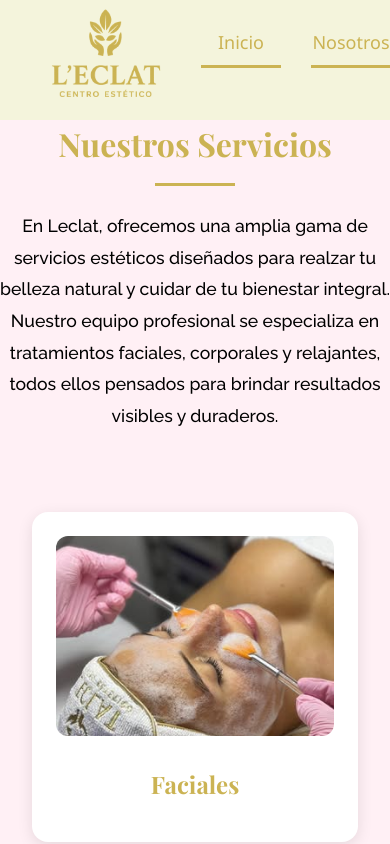
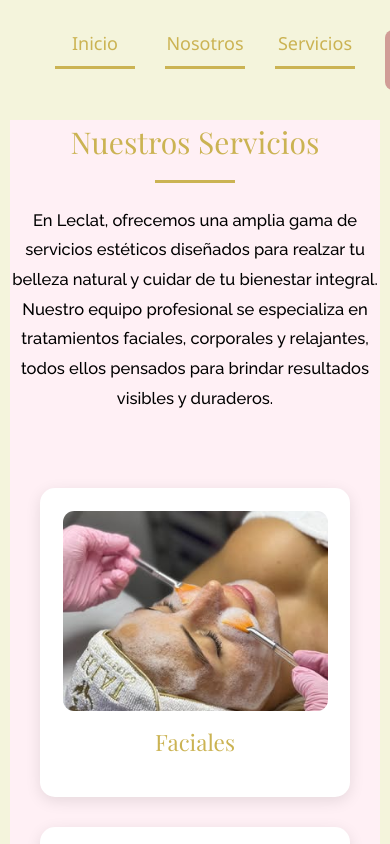
Before and after one commit to Mario06franco/leclat, a React (Vite) app: page /servicios in a window 390 px wide. Shown: the top 844 px of the page. Built offline with nearby package versions, Linux system fonts and the light colour scheme; a web font is replaced by a local one.

Commit message:
actulizando front

```diff
--- a/index.html
+++ b/index.html
@@ -2,7 +2,7 @@
 <html lang="en">
   <head>
     <meta charset="UTF-8" />
-    <link rel="icon" type="image/x-icon" sizes="64x64" href="public/leclat1.ico" />
+    <link rel="icon" type="image/x-icon" sizes="64x64" href="leclat1.ico" />
 
     <meta name="viewport" content="width=device-width, initial-scale=1.0" />
     <title>L´eclat</title>
--- a/src/App.jsx
+++ b/src/App.jsx
@@ -1,5 +1,6 @@
 import React, { useState, useEffect } from 'react';
 import { Routes, Route, useNavigate } from 'react-router-dom';
+import './index.css';
 
 import Navbar from './components/Navbar';
 import Footer from './components/footer';
--- a/src/components/admin/citaModal.jsx
+++ b/src/components/admin/citaModal.jsx
@@ -1,7 +1,7 @@
 import axios from 'axios';
 import React, { useState, useEffect } from 'react';
 import './citaModal.css';
-const backendUrl = import.meta.env.VITE_BACKEND_URL;
+
 
 const CitaModal = ({ citaSeleccionada, onGuardar, onCancelar }) => {
   const [formData, setFormData] = useState({
@@ -51,11 +51,11 @@ const CitaModal = ({ citaSeleccionada, onGuardar, onCancelar }) => {
 
       if (citaSeleccionada && citaSeleccionada._id) {
         // ✅ EDITAR usando el _id generado por MongoDB
-        await axios.put(`${backendUrl}/api/citas/${citaSeleccionada._id}`, dataToSend);
+        await axios.put(`${import.meta.env.VITE_BACKEND_URL}/api/citas/${citaSeleccionada._id}`, dataToSend);
         alert('Cita actualizada con éxito');
       } else {
         // ✅ CREAR nueva cita
-        await axios.post(`${backendUrl}/api/citas/agendar`, dataToSend);
+        await axios.post(`${import.meta.env.VITE_BACKEND_URL}/api/citas/agendar`, dataToSend);
         alert('Cita creada con éxito');
       }
 
--- a/src/components/admin/historias/CrearHistoriaClinica.jsx
+++ b/src/components/admin/historias/CrearHistoriaClinica.jsx
@@ -1,6 +1,6 @@
 import React, {useEffect ,useState } from 'react';
 import './CrearHistoriaClinica.css';
-const backendUrl = import.meta.env.VITE_BACKEND_URL;
+
 
 
 const getInitialFormData = (data) => {
@@ -163,7 +163,7 @@ const CrearHistoriaClinica = ({ data = {}, onClose, onGuardado }) => {
       });
 
       const url = formData._id
-        ? `${backendUrl}/api/historias/${formData._id}`
+        ? `${import.meta.env.VITE_BACKEND_URL}/api/historias/${formData._id}`
         : '${backendUrl}/api/historias';
       const method = formData._id ? 'PUT' : 'POST';
 
--- a/src/components/admin/servicios/CrearServicioModal.jsx
+++ b/src/components/admin/servicios/CrearServicioModal.jsx
@@ -1,7 +1,7 @@
 import React, { useState, useRef } from 'react';
 import axios from 'axios';
 import './servicios1.css';
-const backendUrl = import.meta.env.VITE_BACKEND_URL;
+
 
 const CrearServicioModal = ({ show, onClose, onCreate }) => {
   const [formData, setFormData] = useState({
@@ -97,7 +97,7 @@ const CrearServicioModal = ({ show, onClose, onCreate }) => {
         const formDataImg = new FormData();
         formDataImg.append('imagen', imagen);
 
-        const uploadResponse = await axios.post(`${backendUrl}/api/upload`, formDataImg, {
+        const uploadResponse = await axios.post(`${import.meta.env.VITE_BACKEND_URL}/api/upload`, formDataImg, {
           headers: {
             'Content-Type': 'multipart/form-data'
           }
@@ -114,7 +114,7 @@ const CrearServicioModal = ({ show, onClose, onCreate }) => {
       };
 
       // Enviar los datos al backend
-      const response = await axios.post(`${backendUrl}/api/servicios`, servicioData);
+      const response = await axios.post(`${import.meta.env.VITE_BACKEND_URL}/api/servicios`, servicioData);
 
       // Llamar a la función onCreate para actualizar la lista de servicios
       onCreate(response.data.data);
--- a/src/components/admin/servicios/servicios.jsx
+++ b/src/components/admin/servicios/servicios.jsx
@@ -2,7 +2,7 @@ import React, { useState, useEffect } from 'react';
 import { FaEdit, FaTrash, FaPlus } from 'react-icons/fa';
 import CrearServicioModal from './CrearServicioModal';
 import './servicios.css';
-const backendUrl = import.meta.env.VITE_BACKEND_URL;
+
 
 const Servicios = () => {
   const [servicios, setServicios] = useState([]);
@@ -13,7 +13,7 @@ const Servicios = () => {
 useEffect(() => {
     const fetchServicios = async () => {
       try {
-        const response = await fetch(`${backendUrl}/api/servicios`);
+        const response = await fetch(`${import.meta.env.VITE_BACKEND_URL}/api/servicios`);
         if (!response.ok) throw new Error('Error al obtener servicios');
         const data = await response.json();
         setServicios(data.data);
@@ -30,7 +30,7 @@ useEffect(() => {
   // Y en handleCreateServicio:
 const handleCreateServicio = async (nuevoServicio) => {
   try {
-      const response = await fetch('/api/servicios', {
+    const response = await fetch(`${import.meta.env.VITE_BACKEND_URL}/api/servicios`, {
       method: 'POST',
       headers: {
         'Content-Type': 'application/json',
@@ -48,6 +48,7 @@ useEffect(() => {
     // Mostrar mensaje de error al usuario
   }
 };
+
 
   return (
     <div className="admin-panel">
--- a/src/components/footer.jsx
+++ b/src/components/footer.jsx
@@ -1,5 +1,7 @@
 import React from 'react';
 import '../css/Footer.css'; // Asegúrate de tener este archivo con los estilos
+import { Link } from 'react-router-dom';
+
 
 const Footer = () => {
   return (
@@ -9,9 +11,9 @@ const Footer = () => {
           <div className="footer-col">
             <h6 className="footer-heading">Información</h6>
             <ul className="footer-link">
-              <li><a href="#">Inicio</a></li>
-              <li><a href="#">Quiénes Somos</a></li>
-              <li><a href="#">Tratamientos</a></li>
+              <li><Link to="/">Inicio</Link></li>
+              <li><Link to="/QuienesSomos">Quiénes Somos</Link></li>
+              <li><Link to="/servicios">Servicios</Link></li>
               <li><a href="#">Productos</a></li>
             </ul>
           </div>
--- a/src/index.css
+++ b/src/index.css
@@ -1,26 +1,8 @@
-/* Importar las fuentes (opción con Google Fonts CDN - más ligero) */
 @import url('https://fonts.googleapis.com/css2?family=Cinzel:wght@400..900&family=Playfair+Display:ital,wght@0,400..900;1,400..900&family=Cormorant+Garamond:ital,wght@0,300..700;1,300..700&family=Montserrat:wght@300&family=Raleway:wght@100..900&family=Lato:ital,wght@0,100..900;1,100..900&display=swap');
 
-
-* {
-  font-family: var(--font-textos);
-  font-weight: 300; /* Para Montserrat Light */
-}
-
-h1, h2, h3, h4, h5, h6, .font-titulos {
-  font-family: var(--font-titulos) !important;
-  font-weight: normal;
-}
-
-/* Opcional: clases de utilidad */
-p,  input, textarea, select, button, .font-textos {
-  font-family: var(--font-textos) !important;
-  color: black !important;
-  font-weight: 500 !important;
-}
-
+/* Variables */
 :root {
-  --font-titulos: 'Playfair Display','Cinzel','Cormorant Garamond', serif ;
+  --font-titulos: 'Playfair Display','Cinzel','Cormorant Garamond', serif;
   --font-textos: 'Raleway', 'Lato', sans-serif;
   --rosa-claro: #fcebea;
   --rosa-principal: #d19c97;
@@ -32,10 +14,17 @@ p,  input, textarea, select, button, .font-textos {
   --fuente-principal: 'Arial', sans-serif;
 }
 
+/* Reset general */
 * {
   margin: 0;
   padding: 0;
   box-sizing: border-box;
+}
+
+/* Base */
+html {
+  scroll-behavior: smooth;
+  font-size: 16px;
 }
 
 body {
@@ -47,7 +36,24 @@ body {
   overflow-x: hidden;
 }
 
-/* Enlaces generales */
+/* Tipografía */
+* {
+  font-family: var(--font-textos);
+  font-weight: 300;
+}
+
+h1, h2, h3, h4, h5, h6, .font-titulos {
+  font-family: var(--font-titulos) !important;
+  font-weight: normal;
+}
+
+p, input, textarea, select, button, .font-textos {
+  font-family: var(--font-textos) !important;
+  color: black !important;
+  font-weight: 500 !important;
+}
+
+/* Enlaces */
 a {
   color: var(--rosa-principal);
   text-decoration: none;
@@ -57,13 +63,7 @@ a:hover {
   color: var(--rosado-oscuro);
 }
 
-/* Titulares */
-h1, h2, h3 {
-  font-weight: bold;
-  color: var(--gris-oscuro);
-}
-
-/* Botones globales */
+/* Botones */
 button {
   background-color: var(--rosa-principal);
   color: var(--blanco);
@@ -78,21 +78,77 @@ button:hover {
   background-color: var(--rosado-oscuro);
 }
 
+/* Contenedor */
 .container {
-  width: 90%;
+  width: 100%;
   max-width: 1200px;
   margin: auto;
   padding: 20px 0;
 }
 
-/* Responsive */
-@media screen and (max-width: 768px) {
+/* Imágenes */
+img {
+  max-width: 100%;
+  height: auto;
+  display: block;
+}
+
+/* Ajustes RESPONSIVE para móviles */
+@media screen and (max-width: 1200px) {
+  html {
+    font-size: 15px;
+  }
+
+  body {
+    padding: 0 10px;
+  }
+
   .container {
-    width: 95%;
+    width: 100%;
+    padding: 10px 0;
+  }
+
+  h1 {
+    font-size: 1.8rem;
+    text-align: center;
+  }
+
+  h2 {
+    font-size: 1.5rem;
+    text-align: center;
+  }
+
+  h3 {
+    font-size: 1.3rem;
+    text-align: center;
   }
 
   button {
     padding: 8px 16px;
     font-size: 0.9em;
+    width: 100%;
+  }
+
+  /* Ajuste opcional para menús o modales */
+  .modal, .sidebar, .footer-row, .navbar-menu {
+    flex-direction: column !important;
+    align-items: center !important;
+    text-align: center !important;
+  }
+
+  .footer-row {
+    gap: 20px;
+    padding: 20px 0;
+  }
+
+  iframe {
+    height: 180px !important;
+  }
+
+  .footer-socials {
+    display: flex;
+    justify-content: center;
+    gap: 12px;
+    margin-top: 10px;
   }
 }
```
Also changed, not shown: src/components/admin/CitasAdmin.jsx (+5 -5 lines), src/components/admin/historias/HistoriasClinicasAdmin.jsx (+5 -3 lines), src/components/admin/usuarios/UsuariosAdmin.jsx (+6 -6 lines). Lines whose indentation alone changed are shown as unchanged.
